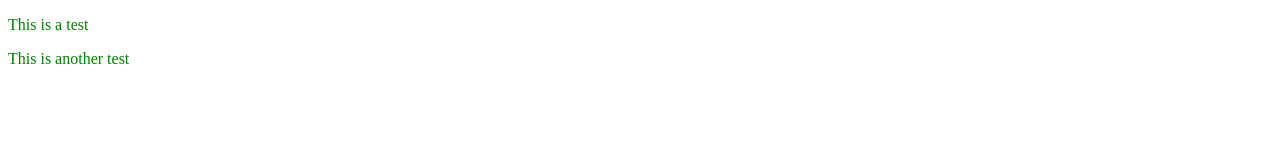
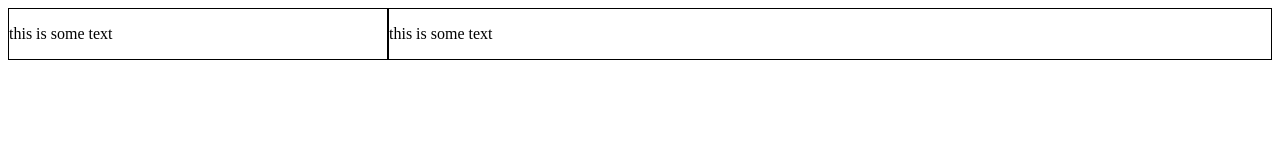
Before and after one commit to mechy88/TOP_Project_Sign-up-Form, a plain HTML site: page index.html in a window 1280 px wide. Drawn offline with Linux system fonts and the light colour scheme.

Commit message:
Added: flexbox testing, differences in live preview and browser view

```diff
--- a/index.html
+++ b/index.html
@@ -7,7 +7,13 @@
     <link rel="stylesheet" href="./styles.css">
 </head>
 <body>
-    <p>This is a test</p>
-    <p>This is another test</p>
+    <div class="root">
+        <div class="left section">
+            <p>this is some text</p>
+        </div>
+        <div class="right section">
+            <p>this is some text</p>
+        </div>
+    </div>
 </body>
 </html>
--- a/styles.css
+++ b/styles.css
@@ -1,3 +1,18 @@
-* {
-    color: green;
+.root {
+    background-color: white;
+    display: flex;
+    flex-direction: row;
+    align-items: stretch;
 }
+
+.section {
+    border: 1px solid black;
+}
+
+.left {
+    flex: 3;
+}
+
+.right {
+    flex: 7;
+}
```
Also changed, not shown: resources/cat.jpg (added).
